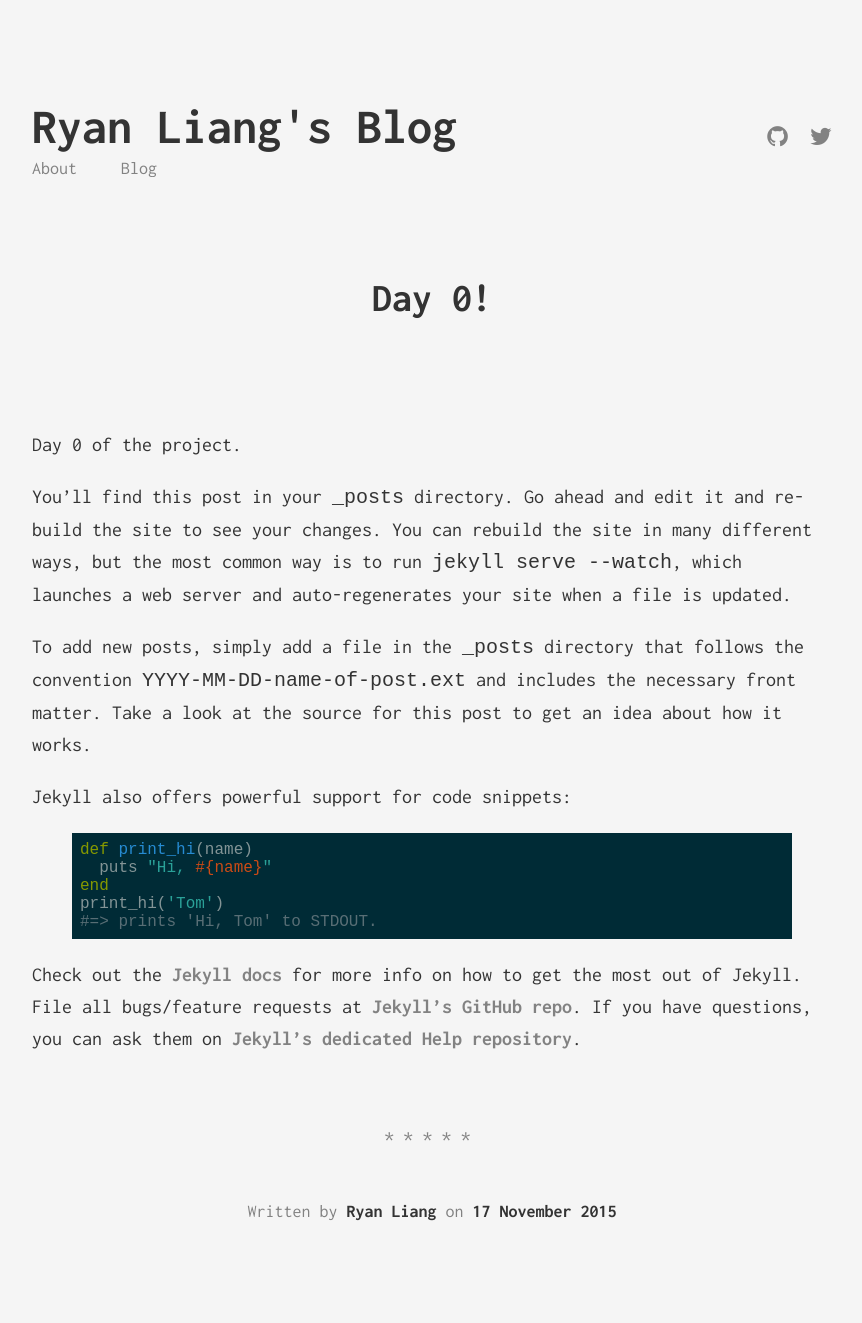
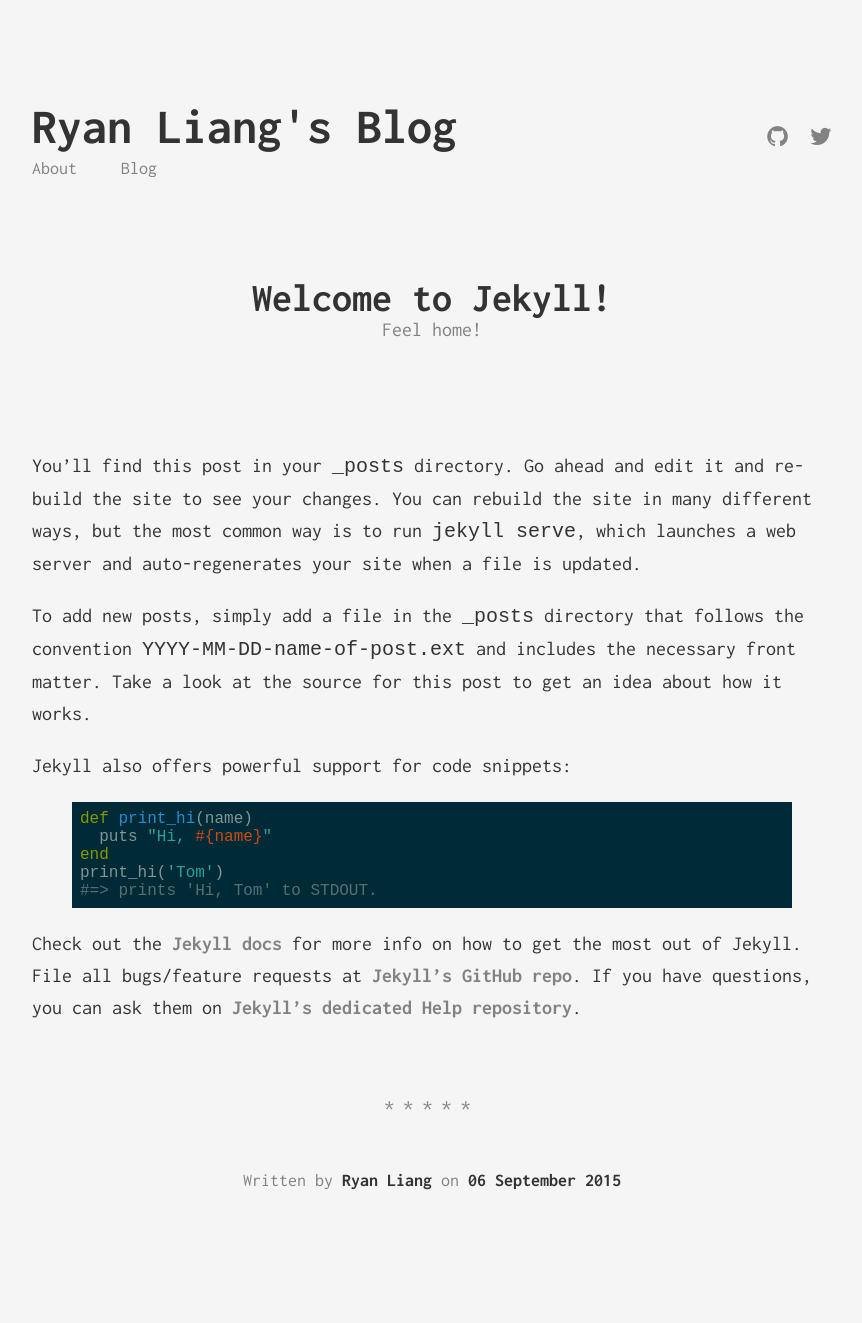
Before and after one commit to ryanliang/ryanliang.github.io, a Jekyll site: the page built from _posts/2015-09-06-welcome-to-jekyll.markdown, in a window 1280 px wide. Shown: the whole page, without its empty margins (208-1070 px from the left). Built offline with Jekyll 4.4.1, drawn with Linux system fonts in a browser that asks for light colours; after the commit the page ends 1292 px from its top, so only the background shows below that.

Commit message:
clean up site

```diff
--- a/_posts/2015-11-17-welcome-to-jekyll.markdown
+++ b/_posts/2015-09-06-welcome-to-jekyll.markdown
@@ -1,13 +1,11 @@
 ---
 layout: post
-title:  "Day 0!"
-date:   2015-11-17 21:30:30
-categories: jekyll update
+title:  "Welcome to Jekyll!"
+subtitle: "Feel home!"
+date:   2015-09-06 23:34:01
+categories: [design, tool]
 ---
-
-Day 0 of the project.
-
-You’ll find this post in your `_posts` directory. Go ahead and edit it and re-build the site to see your changes. You can rebuild the site in many different ways, but the most common way is to run `jekyll serve --watch`, which launches a web server and auto-regenerates your site when a file is updated.
+You’ll find this post in your `_posts` directory. Go ahead and edit it and re-build the site to see your changes. You can rebuild the site in many different ways, but the most common way is to run `jekyll serve`, which launches a web server and auto-regenerates your site when a file is updated.
 
 To add new posts, simply add a file in the `_posts` directory that follows the convention `YYYY-MM-DD-name-of-post.ext` and includes the necessary front matter. Take a look at the source for this post to get an idea about how it works.
 
--- a/_sass/_base.scss
+++ /dev/null
@@ -1,204 +0,0 @@
-/**
- * Reset some basic elements
- */
-body, h1, h2, h3, h4, h5, h6,
-p, blockquote, pre, hr,
-dl, dd, ol, ul, figure {
-    margin: 0;
-    padding: 0;
-}
-
-
-
-/**
- * Basic styling
- */
-body {
-    font-family: $base-font-family;
-    font-size: $base-font-size;
-    line-height: $base-line-height;
-    font-weight: 300;
-    color: $text-color;
-    background-color: $background-color;
-    -webkit-text-size-adjust: 100%;
-}
-
-
-
-/**
- * Set `margin-bottom` to maintain vertical rhythm
- */
-h1, h2, h3, h4, h5, h6,
-p, blockquote, pre,
-ul, ol, dl, figure,
-%vertical-rhythm {
-    margin-bottom: $spacing-unit / 2;
-}
-
-
-
-/**
- * Images
- */
-img {
-    max-width: 100%;
-    vertical-align: middle;
-}
-
-
-
-/**
- * Figures
- */
-figure > img {
-    display: block;
-}
-
-figcaption {
-    font-size: $small-font-size;
-}
-
-
-
-/**
- * Lists
- */
-ul, ol {
-    margin-left: $spacing-unit;
-}
-
-li {
-    > ul,
-    > ol {
-         margin-bottom: 0;
-    }
-}
-
-
-
-/**
- * Headings
- */
-h1, h2, h3, h4, h5, h6 {
-    font-weight: 300;
-}
-
-
-
-/**
- * Links
- */
-a {
-    color: $brand-color;
-    text-decoration: none;
-
-    &:visited {
-        color: darken($brand-color, 15%);
-    }
-
-    &:hover {
-        color: $text-color;
-        text-decoration: underline;
-    }
-}
-
-
-
-/**
- * Blockquotes
- */
-blockquote {
-    color: $grey-color;
-    border-left: 4px solid $grey-color-light;
-    padding-left: $spacing-unit / 2;
-    font-size: 18px;
-    letter-spacing: -1px;
-    font-style: italic;
-
-    > :last-child {
-        margin-bottom: 0;
-    }
-}
-
-
-
-/**
- * Code formatting
- */
-pre,
-code {
-    font-size: 15px;
-    border: 1px solid $grey-color-light;
-    border-radius: 3px;
-    background-color: #eef;
-}
-
-code {
-    padding: 1px 5px;
-}
-
-pre {
-    padding: 8px 12px;
-    overflow-x: scroll;
-
-    > code {
-        border: 0;
-        padding-right: 0;
-        padding-left: 0;
-    }
-}
-
-
-
-/**
- * Wrapper
- */
-.wrapper {
-    max-width: -webkit-calc(800px - (#{$spacing-unit} * 2));
-    max-width:         calc(800px - (#{$spacing-unit} * 2));
-    margin-right: auto;
-    margin-left: auto;
-    padding-right: $spacing-unit;
-    padding-left: $spacing-unit;
-    @extend %clearfix;
-
-    @include media-query($on-laptop) {
-        max-width: -webkit-calc(800px - (#{$spacing-unit}));
-        max-width:         calc(800px - (#{$spacing-unit}));
-        padding-right: $spacing-unit / 2;
-        padding-left: $spacing-unit / 2;
-    }
-}
-
-
-
-/**
- * Clearfix
- */
-%clearfix {
-
-    &:after {
-        content: "";
-        display: table;
-        clear: both;
-    }
-}
-
-
-
-/**
- * Icons
- */
-.icon {
-
-    > svg {
-        display: inline-block;
-        width: 16px;
-        height: 16px;
-        vertical-align: middle;
-
-        path {
-            fill: $grey-color;
-        }
-    }
-}
--- a/_sass/_layout.scss
+++ /dev/null
@@ -1,236 +0,0 @@
-/**
- * Site header
- */
-.site-header {
-    border-top: 5px solid $grey-color-dark;
-    border-bottom: 1px solid $grey-color-light;
-    min-height: 56px;
-
-    // Positioning context for the mobile navigation icon
-    position: relative;
-}
-
-.site-title {
-    font-size: 26px;
-    line-height: 56px;
-    letter-spacing: -1px;
-    margin-bottom: 0;
-    float: left;
-
-    &,
-    &:visited {
-        color: $grey-color-dark;
-    }
-}
-
-.site-nav {
-    float: right;
-    line-height: 56px;
-
-    .menu-icon {
-        display: none;
-    }
-
-    .page-link {
-        color: $text-color;
-        line-height: $base-line-height;
-
-        // Gaps between nav items, but not on the first one
-        &:not(:first-child) {
-            margin-left: 20px;
-        }
-    }
-
-    @include media-query($on-palm) {
-        position: absolute;
-        top: 9px;
-        right: 30px;
-        background-color: $background-color;
-        border: 1px solid $grey-color-light;
-        border-radius: 5px;
-        text-align: right;
-
-        .menu-icon {
-            display: block;
-            float: right;
-            width: 36px;
-            height: 26px;
-            line-height: 0;
-            padding-top: 10px;
-            text-align: center;
-
-            > svg {
-                width: 18px;
-                height: 15px;
-
-                path {
-                    fill: $grey-color-dark;
-                }
-            }
-        }
-
-        .trigger {
-            clear: both;
-            display: none;
-        }
-
-        &:hover .trigger {
-            display: block;
-            padding-bottom: 5px;
-        }
-
-        .page-link {
-            display: block;
-            padding: 5px 10px;
-        }
-    }
-}
-
-
-
-/**
- * Site footer
- */
-.site-footer {
-    border-top: 1px solid $grey-color-light;
-    padding: $spacing-unit 0;
-}
-
-.footer-heading {
-    font-size: 18px;
-    margin-bottom: $spacing-unit / 2;
-}
-
-.contact-list,
-.social-media-list {
-    list-style: none;
-    margin-left: 0;
-}
-
-.footer-col-wrapper {
-    font-size: 15px;
-    color: $grey-color;
-    margin-left: -$spacing-unit / 2;
-    @extend %clearfix;
-}
-
-.footer-col {
-    float: left;
-    margin-bottom: $spacing-unit / 2;
-    padding-left: $spacing-unit / 2;
-}
-
-.footer-col-1 {
-    width: -webkit-calc(35% - (#{$spacing-unit} / 2));
-    width:         calc(35% - (#{$spacing-unit} / 2));
-}
-
-.footer-col-2 {
-    width: -webkit-calc(20% - (#{$spacing-unit} / 2));
-    width:         calc(20% - (#{$spacing-unit} / 2));
-}
-
-.footer-col-3 {
-    width: -webkit-calc(45% - (#{$spacing-unit} / 2));
-    width:         calc(45% - (#{$spacing-unit} / 2));
-}
-
-@include media-query($on-laptop) {
-    .footer-col-1,
-    .footer-col-2 {
-        width: -webkit-calc(50% - (#{$spacing-unit} / 2));
-        width:         calc(50% - (#{$spacing-unit} / 2));
-    }
-
-    .footer-col-3 {
-        width: -webkit-calc(100% - (#{$spacing-unit} / 2));
-        width:         calc(100% - (#{$spacing-unit} / 2));
-    }
-}
-
-@include media-query($on-palm) {
-    .footer-col {
-        float: none;
-        width: -webkit-calc(100% - (#{$spacing-unit} / 2));
-        width:         calc(100% - (#{$spacing-unit} / 2));
-    }
-}
-
-
-
-/**
- * Page content
- */
-.page-content {
-    padding: $spacing-unit 0;
-}
-
-.page-heading {
-    font-size: 20px;
-}
-
-.post-list {
-    margin-left: 0;
-    list-style: none;
-
-    > li {
-        margin-bottom: $spacing-unit;
-    }
-}
-
-.post-meta {
-    font-size: $small-font-size;
-    color: $grey-color;
-}
-
-.post-link {
-    display: block;
-    font-size: 24px;
-}
-
-
-
-/**
- * Posts
- */
-.post-header {
-    margin-bottom: $spacing-unit;
-}
-
-.post-title {
-    font-size: 42px;
-    letter-spacing: -1px;
-    line-height: 1;
-
-    @include media-query($on-laptop) {
-        font-size: 36px;
-    }
-}
-
-.post-content {
-    margin-bottom: $spacing-unit;
-
-    h2 {
-        font-size: 32px;
-
-        @include media-query($on-laptop) {
-            font-size: 28px;
-        }
-    }
-
-    h3 {
-        font-size: 26px;
-
-        @include media-query($on-laptop) {
-            font-size: 22px;
-        }
-    }
-
-    h4 {
-        font-size: 20px;
-
-        @include media-query($on-laptop) {
-            font-size: 18px;
-        }
-    }
-}
--- a/_sass/_syntax-highlighting.scss
+++ /dev/null
@@ -1,67 +0,0 @@
-/**
- * Syntax highlighting styles
- */
-.highlight {
-    background: #fff;
-    @extend %vertical-rhythm;
-
-    .c     { color: #998; font-style: italic } // Comment
-    .err   { color: #a61717; background-color: #e3d2d2 } // Error
-    .k     { font-weight: bold } // Keyword
-    .o     { font-weight: bold } // Operator
-    .cm    { color: #998; font-style: italic } // Comment.Multiline
-    .cp    { color: #999; font-weight: bold } // Comment.Preproc
-    .c1    { color: #998; font-style: italic } // Comment.Single
-    .cs    { color: #999; font-weight: bold; font-style: italic } // Comment.Special
-    .gd    { color: #000; background-color: #fdd } // Generic.Deleted
-    .gd .x { color: #000; background-color: #faa } // Generic.Deleted.Specific
-    .ge    { font-style: italic } // Generic.Emph
-    .gr    { color: #a00 } // Generic.Error
-    .gh    { color: #999 } // Generic.Heading
-    .gi    { color: #000; background-color: #dfd } // Generic.Inserted
-    .gi .x { color: #000; background-color: #afa } // Generic.Inserted.Specific
-    .go    { color: #888 } // Generic.Output
-    .gp    { color: #555 } // Generic.Prompt
-    .gs    { font-weight: bold } // Generic.Strong
-    .gu    { color: #aaa } // Generic.Subheading
-    .gt    { color: #a00 } // Generic.Traceback
-    .kc    { font-weight: bold } // Keyword.Constant
-    .kd    { font-weight: bold } // Keyword.Declaration
-    .kp    { font-weight: bold } // Keyword.Pseudo
-    .kr    { font-weight: bold } // Keyword.Reserved
-    .kt    { color: #458; font-weight: bold } // Keyword.Type
-    .m     { color: #099 } // Literal.Number
-    .s     { color: #d14 } // Literal.String
-    .na    { color: #008080 } // Name.Attribute
-    .nb    { color: #0086B3 } // Name.Builtin
-    .nc    { color: #458; font-weight: bold } // Name.Class
-    .no    { color: #008080 } // Name.Constant
-    .ni    { color: #800080 } // Name.Entity
-    .ne    { color: #900; font-weight: bold } // Name.Exception
-    .nf    { color: #900; font-weight: bold } // Name.Function
-    .nn    { color: #555 } // Name.Namespace
-    .nt    { color: #000080 } // Name.Tag
-    .nv    { color: #008080 } // Name.Variable
-    .ow    { font-weight: bold } // Operator.Word
-    .w     { color: #bbb } // Text.Whitespace
-    .mf    { color: #099 } // Literal.Number.Float
-    .mh    { color: #099 } // Literal.Number.Hex
-    .mi    { color: #099 } // Literal.Number.Integer
-    .mo    { color: #099 } // Literal.Number.Oct
-    .sb    { color: #d14 } // Literal.String.Backtick
-    .sc    { color: #d14 } // Literal.String.Char
-    .sd    { color: #d14 } // Literal.String.Doc
-    .s2    { color: #d14 } // Literal.String.Double
-    .se    { color: #d14 } // Literal.String.Escape
-    .sh    { color: #d14 } // Literal.String.Heredoc
-    .si    { color: #d14 } // Literal.String.Interpol
-    .sx    { color: #d14 } // Literal.String.Other
-    .sr    { color: #009926 } // Literal.String.Regex
-    .s1    { color: #d14 } // Literal.String.Single
-    .ss    { color: #990073 } // Literal.String.Symbol
-    .bp    { color: #999 } // Name.Builtin.Pseudo
-    .vc    { color: #008080 } // Name.Variable.Class
-    .vg    { color: #008080 } // Name.Variable.Global
-    .vi    { color: #008080 } // Name.Variable.Instance
-    .il    { color: #099 } // Literal.Number.Integer.Long
-}
--- a/index.html
+++ b/index.html
@@ -1,7 +1,7 @@
 ---
 layout: page
 title: Blog
-subtitle: Ryan Liang's Blog
+subtitle: Hitchhiker's guid to web development
 ---
 
 <ul class="list-posts">
```
Also changed, not shown: _includes/footer.html (deleted, +0 -55 lines), _includes/head.html (deleted, +0 -11 lines), _posts/2015-09-08-sample-post.markdown (added, +62 -0 lines), about.md (+5 -1 lines), 9 other files.
